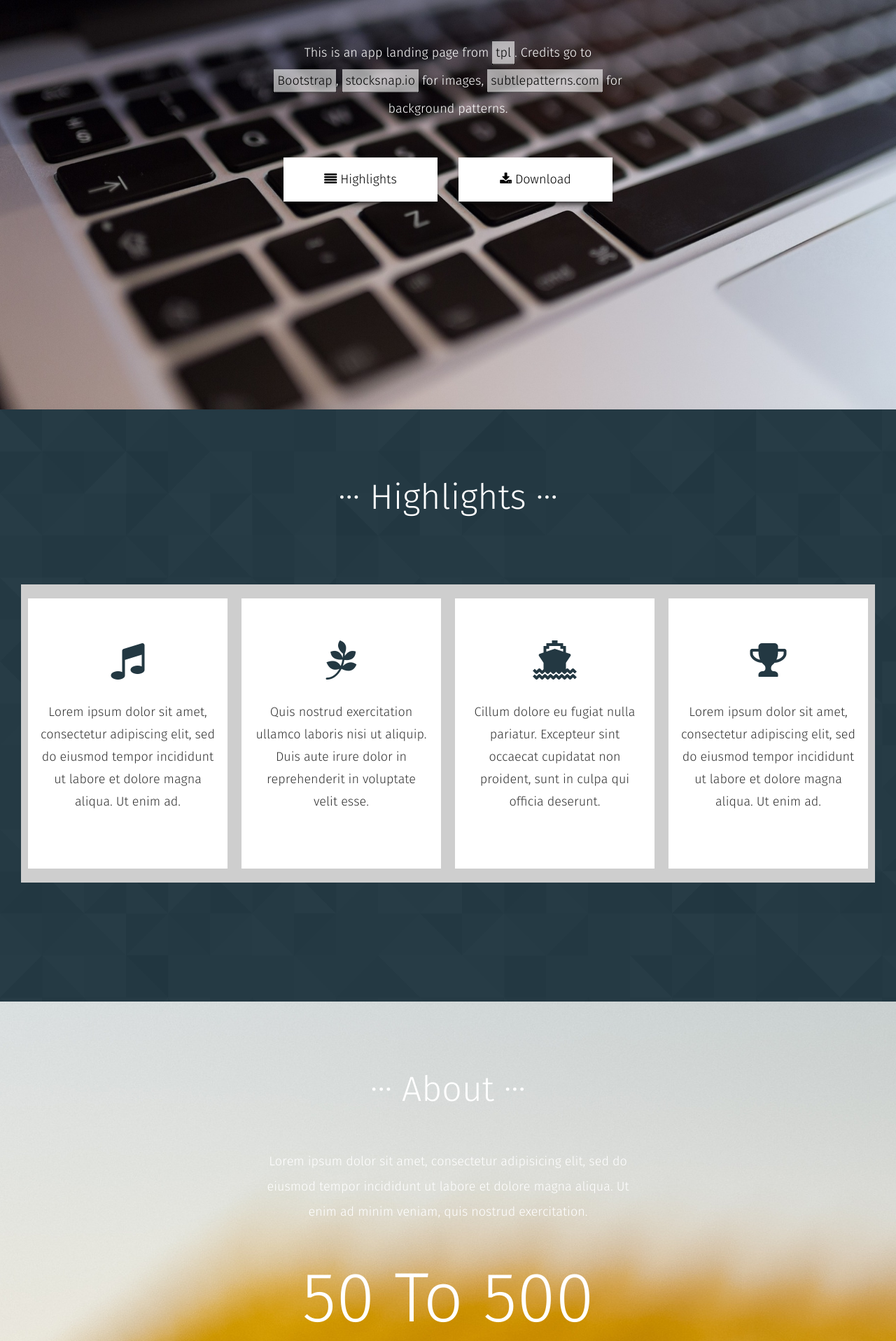
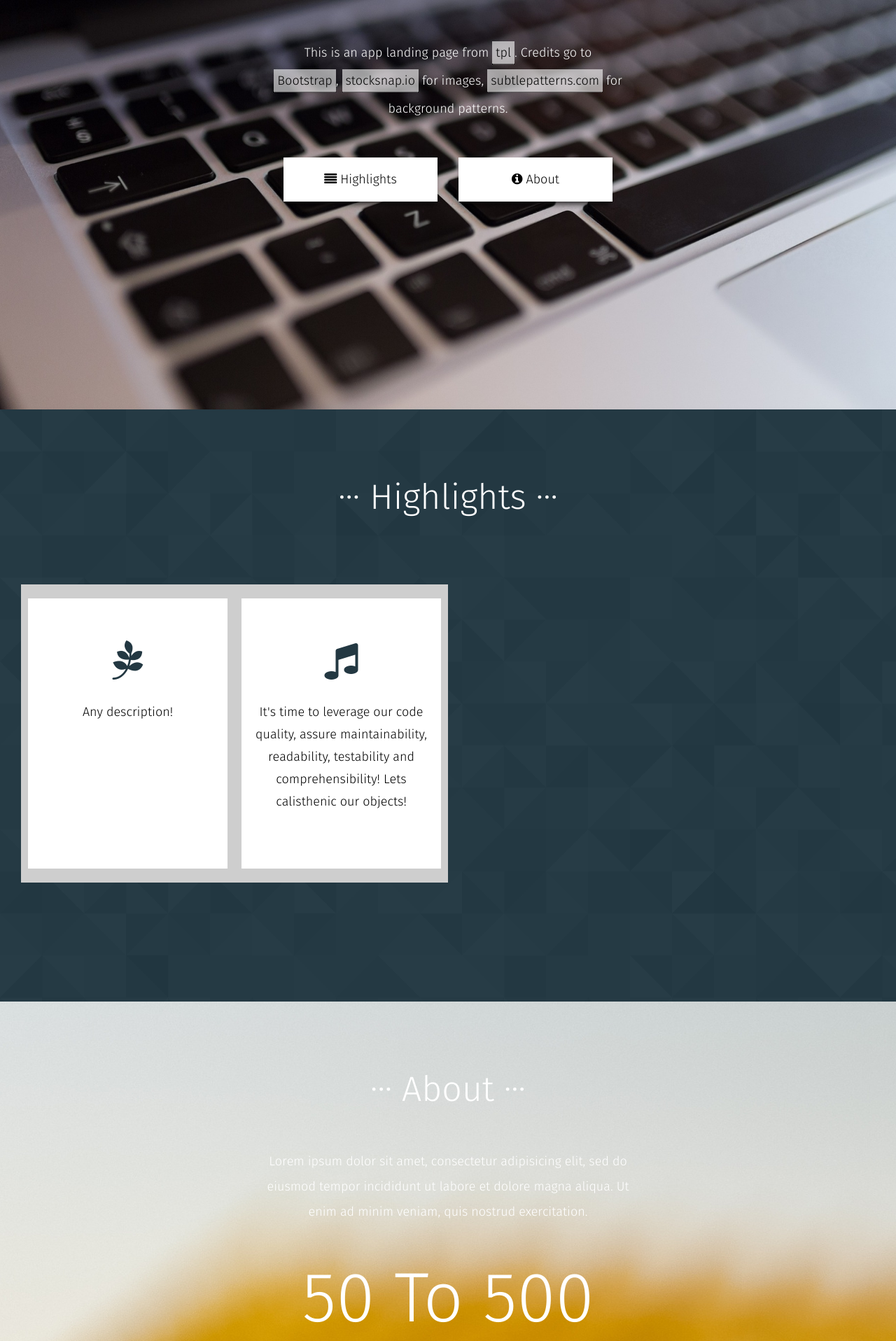
Before and after one commit to vanderleisilva/vanderleisilva.github.io, a Jekyll site: the page built from index.html, in a window 1280 px wide. Shown: the part 315-2231 px from the top of the page at 70% size. Built offline with Jekyll 4.4.1, drawn with Linux system fonts in a browser that asks for light colours; some of the changed text lies outside the part shown.

Commit message:
Add highlight structure

```diff
--- a/blog/atom.xml
+++ b/blog/atom.xml
@@ -1,6 +1,3 @@
----
-layout: feed
----
 <?xml version="1.0" encoding="utf-8"?>
 <feed xmlns="http://www.w3.org/2005/Atom">
 
--- a/css/tpl_style.css
+++ b/css/tpl_style.css
@@ -212,6 +212,12 @@ nav.main-menu a:link, nav.main-menu a:hover, nav.main-menu a:focus, nav.main-men
     background: #455a64 url(../images/pattern_bg.png) fixed;
     padding-bottom: 130px;
 }
+#tpl_features a {
+    color: black;
+}
+#tpl_features a:hover {
+    text-decoration: none;
+}
 #tpl_features p {
     padding-bottom: 30px;
     text-align: center;
@@ -226,6 +232,7 @@ nav.main-menu a:link, nav.main-menu a:hover, nav.main-menu a:focus, nav.main-men
 #tpl_features .feature-box:hover {
     padding: 0;
     color: #fff;
+	font-style: normal;
 }
 #tpl_features .feature-box .feature-box-inner {
     box-shadow: inset 0px 0px 0 10px #cecece;
--- a/index.html
+++ b/index.html
@@ -38,7 +38,7 @@ layout: base
 			</div>
 			<div class="col-sm-6">
 				<a href="#tpl_download" class="btn col-xs-12 scroll_effect shadow-top-down">
-					<i class="fa fa-download"></i> Download
+					<i class="fa fa-info-circle"></i> About
 				</a>
 			</div>
 		</div>
@@ -51,46 +51,20 @@ layout: base
 			<h1 class="text-center"><span>...</span> Highlights <span>...</span></h1>
 		</header>
 		<div class="col-sm-12">
-			<div class="col-sm-6 col-lg-3 feature-box">
-				<div class="feature-box-inner">
-					<div class="feature-box-icon">
-						<i class="fa fa-music"></i>
+			{% for post in site.posts %}
+				{% if post.highlight %}
+				<a href="#" title="{{ post.title }}" class="col-sm-6 col-lg-3 feature-box">
+					<div class="feature-box-inner">
+						<div class="feature-box-icon">
+							<i class="fa {{ post.icon }}"></i>
+						</div>
+						<p>
+							{{ post.description }}
+						</p>
 					</div>
-					<p>
-						Lorem ipsum dolor sit amet, consectetur adipiscing elit, sed do eiusmod tempor incididunt ut labore et dolore magna aliqua. Ut enim ad.
-					</p>
-				</div>
-			</div>
-			<div class="col-sm-6 col-lg-3 feature-box">
-				<div class="feature-box-inner">
-					<div class="feature-box-icon">
-						<i class="fa fa-pagelines"></i>
-					</div>
-					<p>
-						Quis nostrud exercitation ullamco laboris nisi ut aliquip. Duis aute irure dolor in reprehenderit in voluptate velit esse.
-					</p>
-				</div>
-			</div>
-			<div class="col-sm-6 col-lg-3 feature-box">
-				<div class="feature-box-inner">
-					<div class="feature-box-icon">
-						<i class="fa fa-ship"></i>
-					</div>
-					<p>
-						Cillum dolore eu fugiat nulla pariatur. Excepteur sint occaecat cupidatat non proident, sunt in culpa qui officia deserunt.
-					</p>
-				</div>
-			</div>
-			<div class="col-sm-6 col-lg-3 feature-box">
-				<div class="feature-box-inner">
-					<div class="feature-box-icon">
-						<i class="fa fa-trophy"></i>
-					</div>
-					<p>
-						Lorem ipsum dolor sit amet, consectetur adipiscing elit, sed do eiusmod tempor incididunt ut labore et dolore magna aliqua. Ut enim ad.
-					</p>
-				</div>
-			</div>
+				</a>
+				{% endif %}
+			{% endfor %}
 		</div>
 	</div>
 </section>
@@ -126,9 +100,9 @@ layout: base
 					<h1 class="text-center"><span>...</span> Contact <span>...</span></h1>
 				</header>
 				<p class="text-center">
-					<i class="fa fa-map-marker"></i> 1234 Lincoln Way, San Francisco, California<br />
+					<i class="fa fa-map-marker"></i> Visc. de Mauá Square, Santos, São Paulo - Brazil<br />
 					<i class="fa fa-envelope"></i> Email: <a href="mailto:vanderlei.alves.da.silva@gmail.com">vanderlei.alves.da.silva@gmail.com</a><br />
-					<i class="fa fa-phone"></i> Phone: <a href="tel:010-020-0340">010-020-0340</a>
+					<i class="fa fa-phone"></i> Phone: <a href="#">+55 13-988333966</a>
 				</p>
 			</div>
 		</div>
```
Also changed, not shown: _posts/2016-04-30-object-calisthenics.md (renamed from _posts/2014-04-30-vanderlei-silva-article-test.md, +2 -0 lines), _posts/2016-05-03-angularjs-a-case-study.md (added, +10 -0 lines), about/index.html (deleted, +0 -16 lines), articles/index.html (deleted, +0 -14 lines), cv/index.html (deleted, +0 -12 lines). Lines whose indentation alone changed are shown as unchanged.
